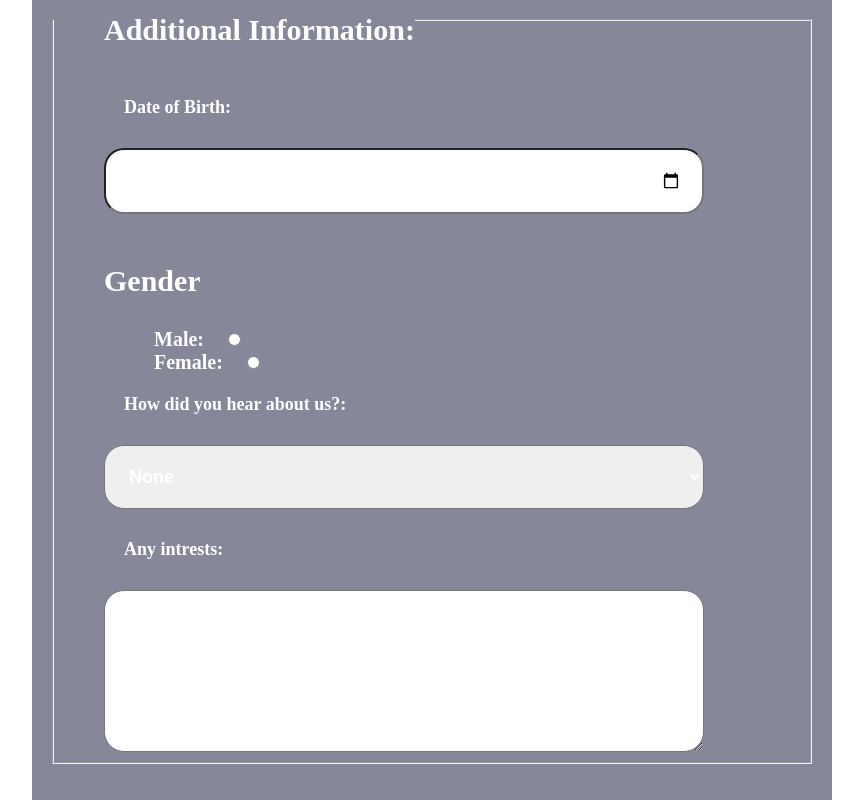
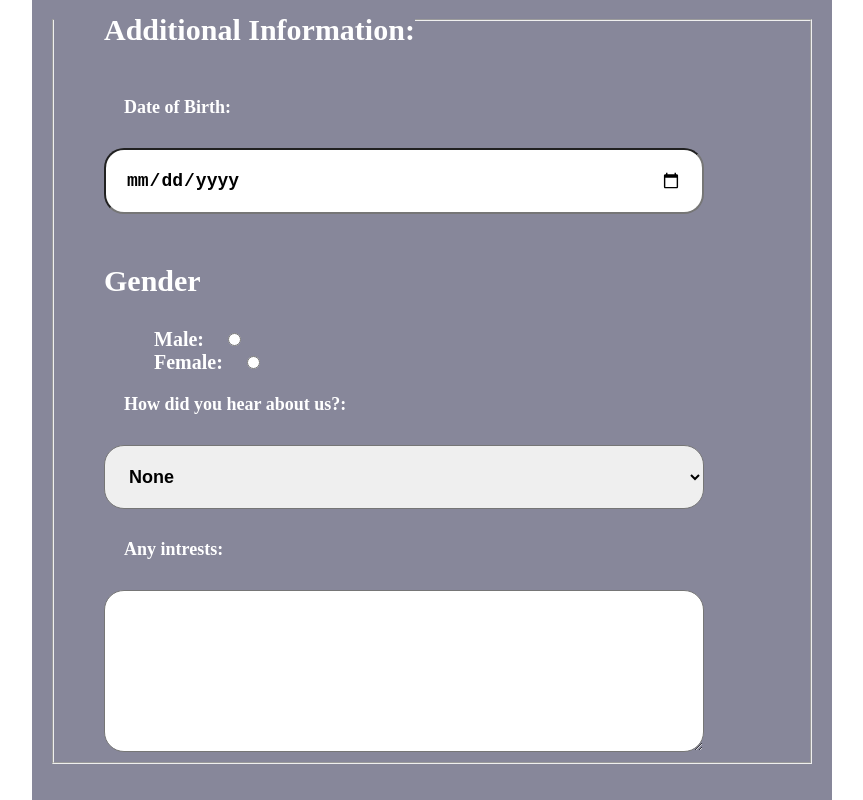
Before and after one commit to ansy-pieris/retro, a plain HTML site: page loyalty.html in a window 1280 px wide. Shown: the part 2000-2800 px from the top of the page, without its empty margins (68-931 px from the left). Drawn offline with nearby package versions, Linux system fonts and the light colour scheme.

Commit message:
text color

```diff
--- a/CSS/loyalty.css
+++ b/CSS/loyalty.css
@@ -179,6 +179,16 @@ select
     border-radius: 20px;
     margin-left: 50px;
     color: white;
+}
+input[type="text"],
+input[type="email"],
+input[type="tel"],
+input[type="password"],
+input[type="date"],
+input[type="checkbox"],
+textarea,
+select{
+    color: black;
 }
 p{
     font-size: 18px;
```
